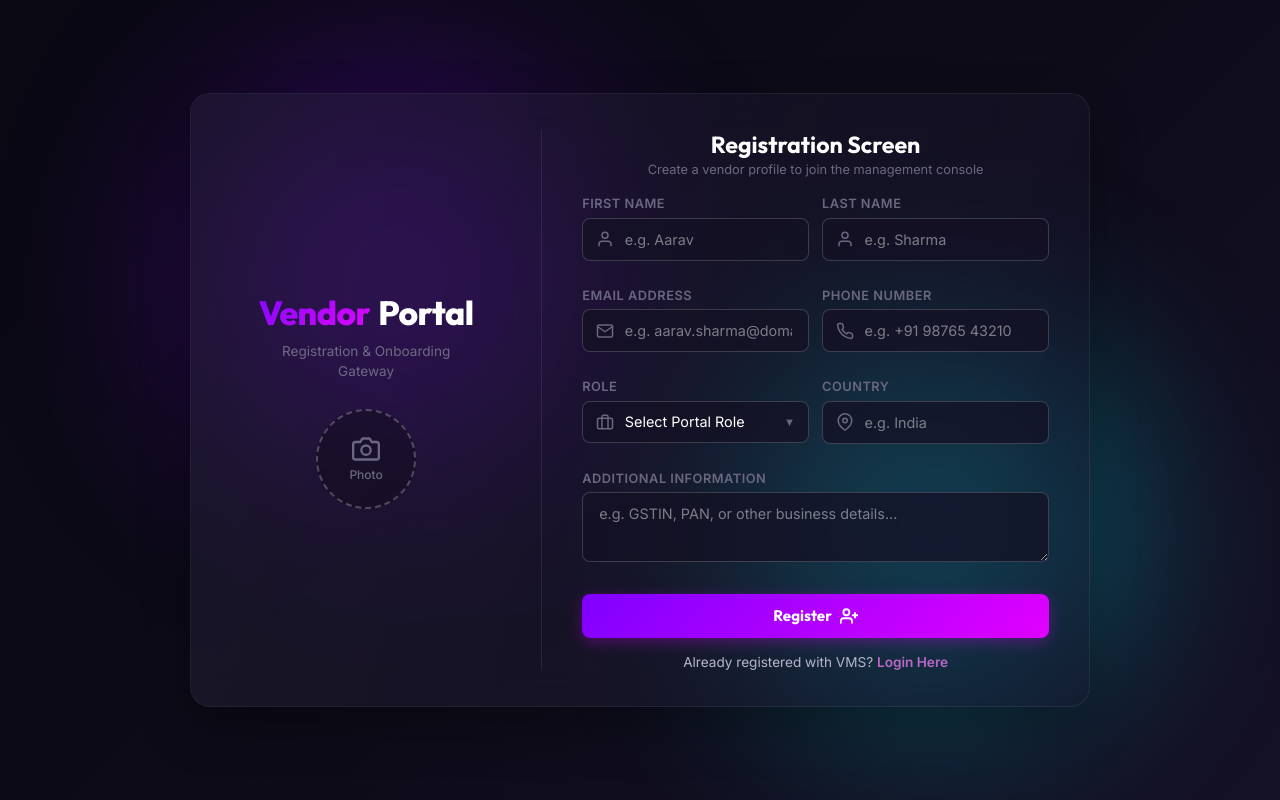
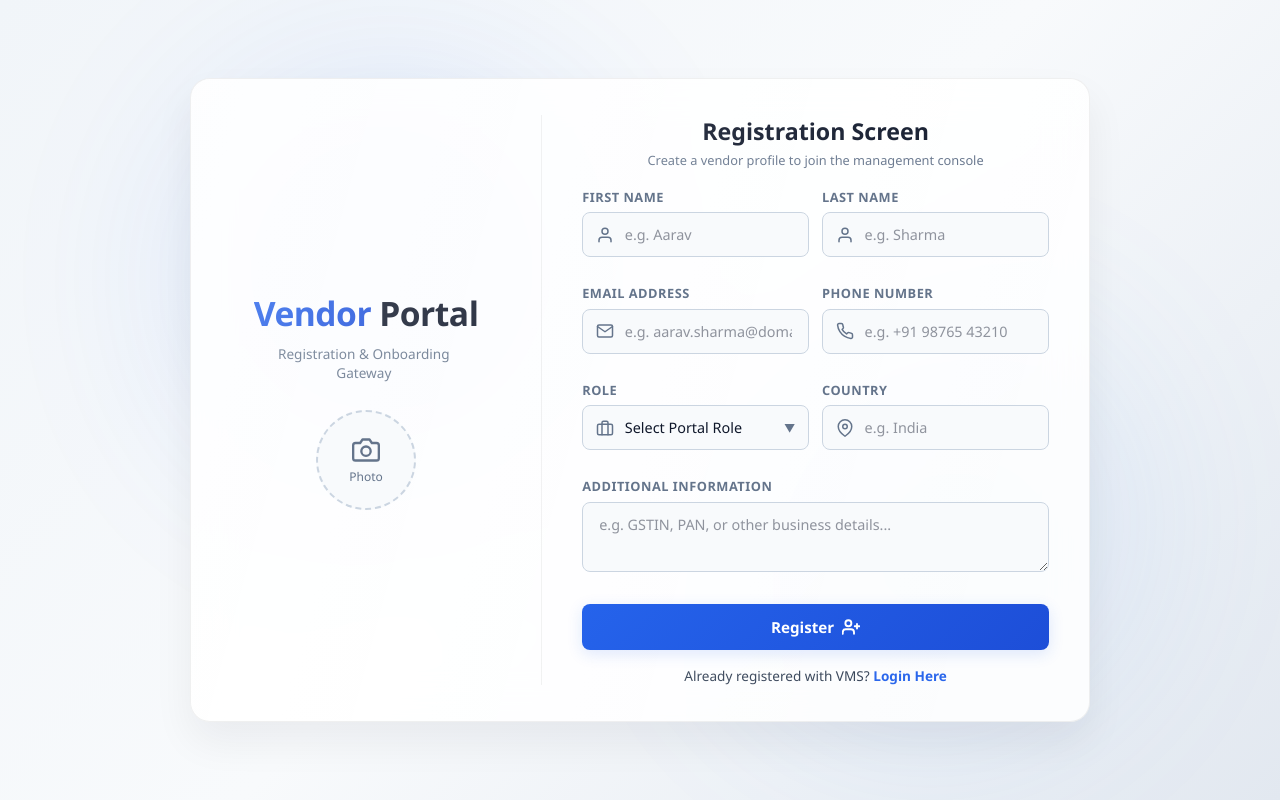
Before and after one commit to KhushiSiddhapura/VendorBridge, a PHP site: page /register/register.html in a window 1280 px wide. Run offline with PHP 8.4, Linux system fonts and the light colour scheme.

Commit message:
added css of register and login

```diff
--- a/register/register.css
+++ b/register/register.css
@@ -1,31 +1,28 @@
 /* ==========================================================================
-   VENDOR MANAGEMENT SYSTEM (VMS) - REGISTRATION PORTAL STYLING
+   VENDOR MANAGEMENT SYSTEM (VMS) - REGISTRATION PORTAL STYLING (VENDORBRIDGE)
    ========================================================================== */
 
-/* Google Fonts Import */
-@import url('https://fonts.googleapis.com/css2?family=Inter:wght@300;400;500;600;700&family=Outfit:wght@400;500;600;700;800&display=swap');
+/* Color Variables & Design System - Light Theme */
+:root {
+    --bg-gradient: linear-gradient(135deg, #f1f5f9 0%, #f8fafc 50%, #e2e8f0 100%);
+    --panel-bg: rgba(255, 255, 255, 0.88);
+    --panel-border: rgba(0, 0, 0, 0.06);
+    --panel-border-hover: rgba(37, 99, 235, 0.15);
 
-/* Color Variables & Design System */
-:root {
-    --bg-gradient: linear-gradient(135deg, #0a0813 0%, #0d0b18 50%, #151126 100%);
-    --panel-bg: rgba(25, 22, 45, 0.45);
-    --panel-border: rgba(255, 255, 255, 0.07);
-    --panel-border-hover: rgba(255, 255, 255, 0.15);
+    --primary-gradient: linear-gradient(135deg, #2563eb 0%, #1d4ed8 100%);
+    --primary-glow: rgba(37, 99, 235, 0.15);
 
-    --primary-gradient: linear-gradient(135deg, #7f00ff 0%, #e100ff 100%);
-    --primary-glow: rgba(225, 0, 255, 0.3);
+    --text-title: #0f172a;
+    --text-body: #334155;
+    --text-muted: #64748b;
 
-    --text-title: #ffffff;
-    --text-body: #b8b5cb;
-    --text-muted: #6b6780;
+    --input-bg: #f8fafc;
+    --input-border: #cbd5e1;
+    --input-focus-border: #2563eb;
+    --input-focus-glow: rgba(37, 99, 235, 0.12);
 
-    --input-bg: rgba(20, 17, 36, 0.75);
-    --input-border: rgba(255, 255, 255, 0.18);
-    --input-focus-border: rgba(186, 104, 200, 0.6);
-    --input-focus-glow: rgba(186, 104, 200, 0.15);
-
-    --font-heading: 'Outfit', sans-serif;
-    --font-body: 'Inter', sans-serif;
+    --font-heading: "Segoe UI", -apple-system, BlinkMacSystemFont, Roboto, sans-serif;
+    --font-body: "Segoe UI", -apple-system, BlinkMacSystemFont, Roboto, sans-serif;
 
     --radius-lg: 20px;
     --radius-md: 12px;
@@ -69,20 +66,20 @@ body::before, body::after {
     filter: blur(100px);
     z-index: 0;
     pointer-events: none;
-    opacity: 0.4;
+    opacity: 0.15;
 }
 
 body::before {
     top: 10%;
     left: 15%;
-    background: #7f00ff;
+    background: #2563eb;
     animation: floatLight 12s infinite alternate ease-in-out;
 }
 
 body::after {
     bottom: 15%;
     right: 15%;
-    background: #00f2fe;
+    background: #60a5fa;
     animation: floatLight 12s infinite alternate-reverse ease-in-out;
 }
 
@@ -125,6 +122,7 @@ body::after {
     background: var(--primary-gradient);
     -webkit-background-clip: text;
     -webkit-text-fill-color: transparent;
+    color: #2563eb;
 }
 
 .vms-header p {
@@ -139,7 +137,7 @@ body::after {
     -webkit-backdrop-filter: blur(20px);
     border: 1px solid var(--panel-border);
     border-radius: var(--radius-lg);
-    box-shadow: 0 20px 50px rgba(0, 0, 0, 0.3);
+    box-shadow: 0 20px 40px rgba(15, 23, 42, 0.06);
     padding: 2.5rem 2rem;
     width: 100%;
     transition: var(--transition-smooth);
@@ -213,8 +211,8 @@ body::after {
     width: 110px;
     height: 110px;
     border-radius: 50%;
-    border: 2px dashed rgba(255, 255, 255, 0.25);
-    background: rgba(13, 11, 22, 0.4);
+    border: 2px dashed var(--input-border);
+    background: var(--input-bg);
     display: flex;
     flex-direction: column;
     justify-content: center;
@@ -338,17 +336,17 @@ body::after {
 }
 
 .form-control::placeholder {
-    color: rgba(255, 255, 255, 0.45);
+    color: rgba(15, 23, 42, 0.45);
 }
 
 .form-control:focus {
     border-color: var(--input-focus-border);
-    box-shadow: 0 0 15px var(--input-focus-glow);
-    background: rgba(20, 17, 36, 0.9);
+    box-shadow: 0 0 0 3px var(--input-focus-glow);
+    background: #ffffff;
 }
 
 .form-control:focus + .input-icon {
-    color: #ba68c8;
+    color: #2563eb;
 }
 
 /* Role Dropdown custom style */
@@ -444,7 +442,7 @@ textarea.form-control {
 }
 
 .form-link {
-    color: #ba68c8;
+    color: #2563eb;
     text-decoration: none;
     font-weight: 600;
     transition: var(--transition-smooth);
@@ -578,7 +575,7 @@ textarea.form-control {
         flex-direction: column;
         justify-content: center;
         align-items: center;
-        border-right: 1px solid rgba(255, 255, 255, 0.08);
+        border-right: 1px solid rgba(0, 0, 0, 0.06);
         padding-right: 2.5rem;
         text-align: center;
     }
```
Also changed, not shown: other parts of register/register.css (+17 -18 lines), login/login.css (+47 -50 lines).
